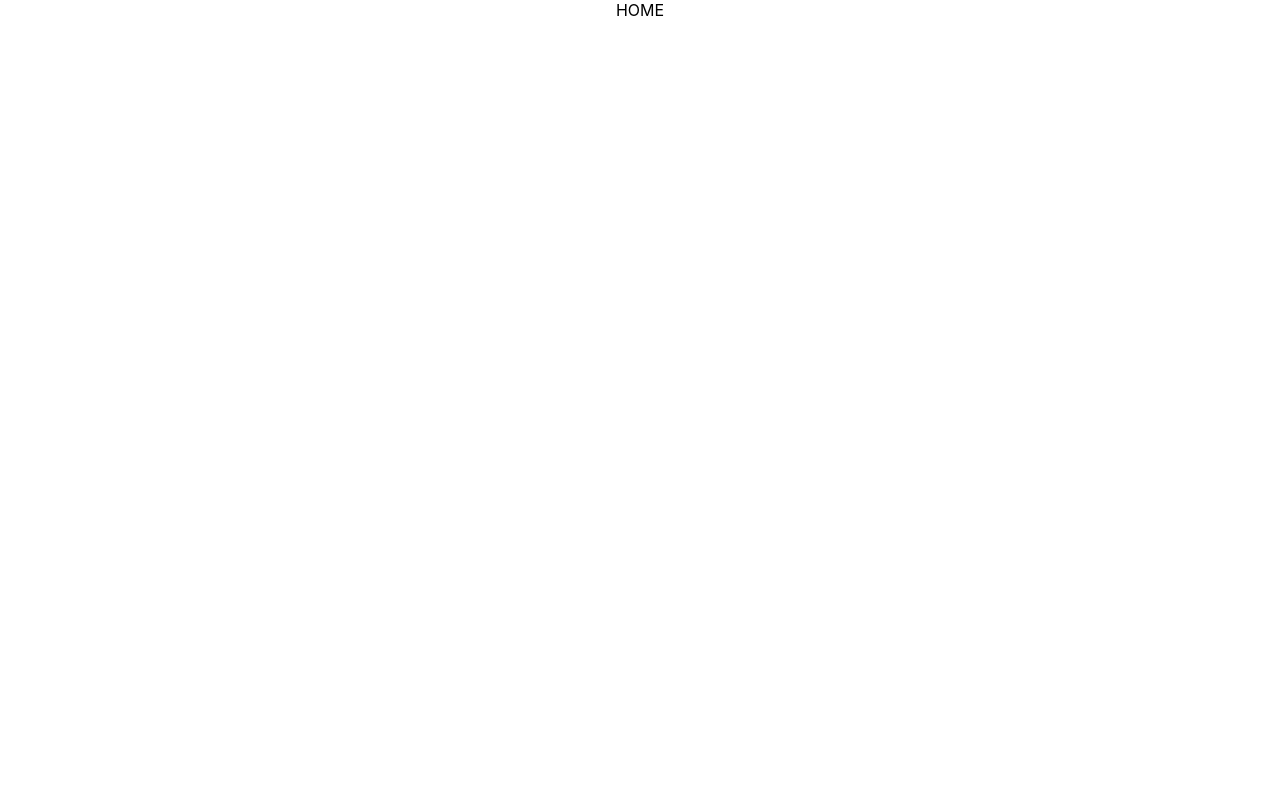
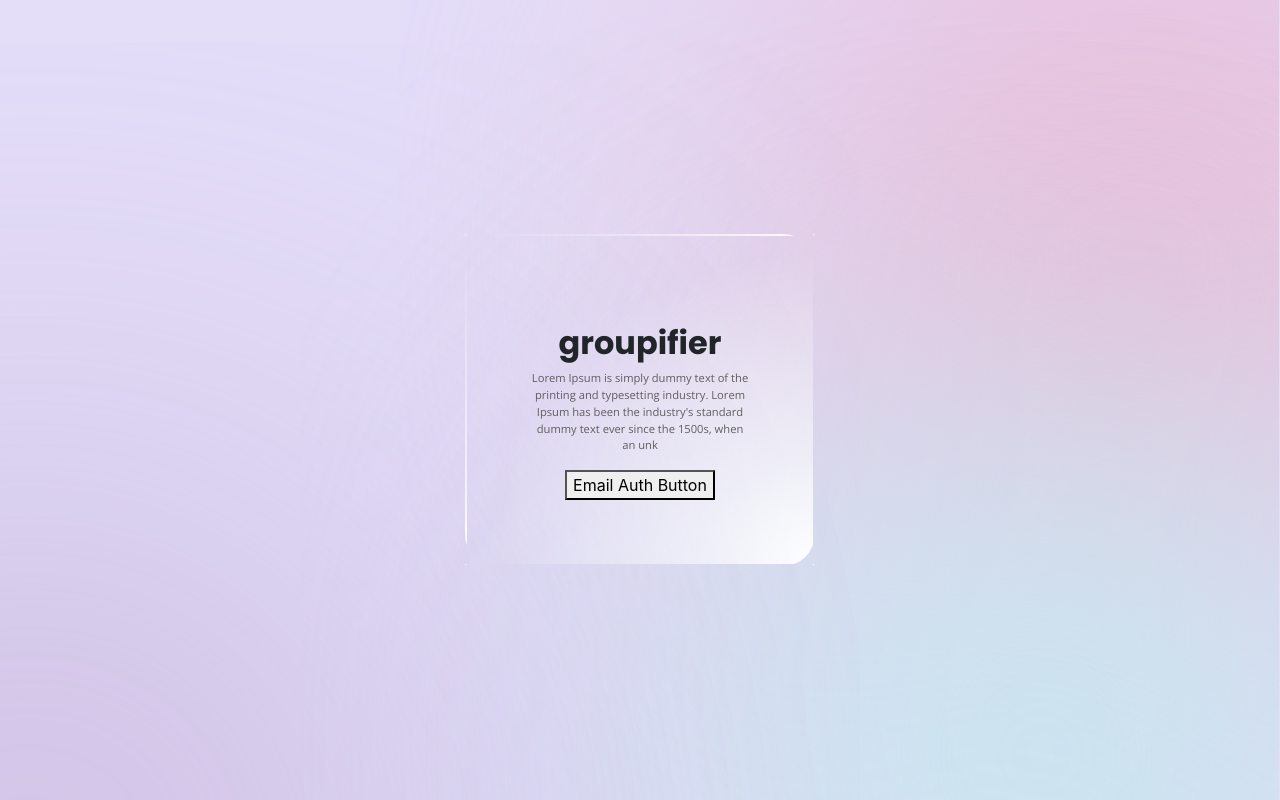
Before and after one commit to ricetech/groupifier, a React (Create React App) app: page / in a window 1280 px wide. Built offline with nearby package versions, Linux system fonts and the light colour scheme.

Commit message:
Added HomePage

```diff
--- a/src/App.tsx
+++ b/src/App.tsx
@@ -5,7 +5,6 @@ import './App.scss';
 import { HomePage } from './pages/HomePage/HomePage';
 import { DashboardPage } from './pages/DashboardPage/DashboardPage';
 import { GroupPage } from './pages/GroupPage/GroupPage';
-
 
 import {
   BrowserRouter as Router,
--- /dev/null
+++ b/src/components/LoginCard/LoginCard.scss
@@ -0,0 +1,21 @@
+
+.LoginCard {
+    background: radial-gradient(101.46% 100.93% at 102.57% 101.71%, #FFFFFF 0%, rgba(255, 255, 255, 0.570607) 33.6%, rgba(255, 255, 255, 0) 97.51%);
+    border-radius: 32px;
+
+    border: 2px solid;
+    border-image-source: radial-gradient(91.16% 91.16% at 3.68% 6.69%, #FFFFFF 0%, rgba(255, 255, 255, 0) 100%);
+
+    padding: 4em;
+}
+
+.Title {
+    font-family: Poppins;
+    font-size: 2em;
+}
+
+.AboutText {
+    font-family: 'Open Sans';
+    font-size: 0.7em;
+    color: #5F5F5F
+}
--- /dev/null
+++ b/src/components/LoginCard/LoginCard.tsx
@@ -0,0 +1,13 @@
+
+
+export const LoginCard = () => {
+
+    return (
+        <div className="LoginCard">
+            <img src=""></img>
+            <h1 className="Title">groupifier</h1>
+            <p className="AboutText">Lorem Ipsum is simply dummy text of the printing and typesetting industry. Lorem Ipsum has been the industry's standard dummy text ever since the 1500s, when an unk</p>
+            <button>Email Auth Button</button>
+        </div>
+    )
+}
--- a/src/index.scss
+++ b/src/index.scss
@@ -1,3 +1,13 @@
+@import './components/LoginCard/LoginCard.scss';
+@import './pages/HomePage/HomePage.scss';
+
+@import url('https://fonts.googleapis.com/css2?family=Poppins:wght@700&display=swap');
+@import url('https://fonts.googleapis.com/css2?family=Open+Sans&display=swap');
+
+html {
+  height: 100vh;
+}
+
 body {
   margin: 0;
   font-family: -apple-system, BlinkMacSystemFont, 'Segoe UI', 'Roboto', 'Oxygen',
@@ -5,6 +15,15 @@ body {
     sans-serif;
   -webkit-font-smoothing: antialiased;
   -moz-osx-font-smoothing: grayscale;
+  background-image: url('./assets/background.svg');
+  background-repeat: no-repeat;
+  background-attachment: fixed;
+  background-size: cover;
+  height: 100vh;
+}
+
+#root > div {
+  height: 100vh;
 }
 
 code {
--- a/src/index.tsx
+++ b/src/index.tsx
@@ -3,6 +3,7 @@ import ReactDOM from 'react-dom';
 import './index.scss';
 import App from './App';
 import reportWebVitals from './reportWebVitals';
+import 'bootstrap/dist/css/bootstrap.min.css';
 
 ReactDOM.render(
   <React.StrictMode>
--- /dev/null
+++ b/src/pages/HomePage/HomePage.scss
@@ -0,0 +1,7 @@
+.HomeContainer {
+    height: 100%;
+}
+
+.RowContainer {
+    height: 100%;
+}
--- a/src/pages/HomePage/HomePage.tsx
+++ b/src/pages/HomePage/HomePage.tsx
@@ -1,10 +1,17 @@
+import Container from 'react-bootstrap/Container';
+import Row from 'react-bootstrap/Row';
+import Col from 'react-bootstrap/Col';
 
-
+import { LoginCard } from '../../components/LoginCard/LoginCard';
 export const HomePage = () => {
 
     return (
-        <div>
-            HOME
-        </div>
+        <Container className="HomeContainer">
+            <Row className="RowContainer justify-content-md-center">
+                <Col xs={4} className="align-self-center">
+                    <LoginCard />
+                </Col>
+            </Row>
+        </Container>
     )
 }
```
Also changed, not shown: src/assets/background.svg (added), 1 other file (tests, documents, lock files or other folders).
